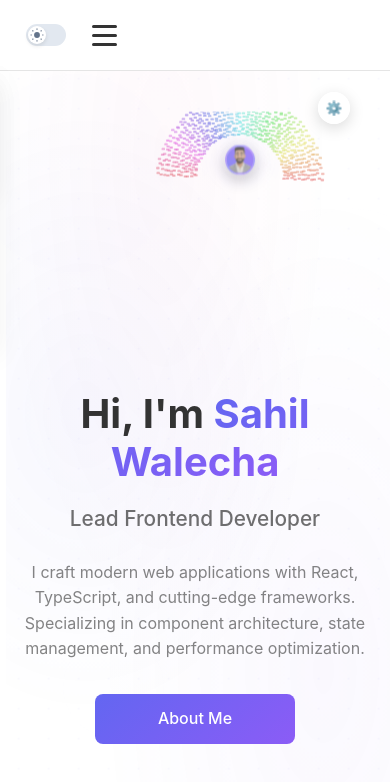
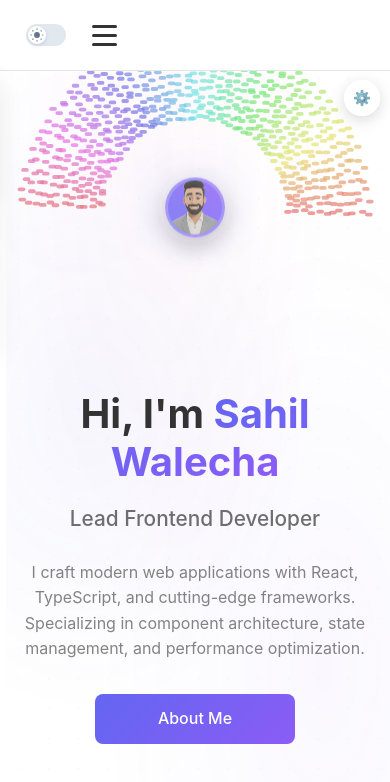
Before and after one commit to mindfreak291/mindfreak291.github.io, a Next.js app: page / in a window 390 px wide. Shown: the top 782 px of the page. Built offline with nearby package versions, Linux system fonts and the light colour scheme.

Commit message:
sahil-portfolio

```diff
--- a/src/components/animations/rainbowConfigurator/RainbowConfigurator.module.css
+++ b/src/components/animations/rainbowConfigurator/RainbowConfigurator.module.css
@@ -396,48 +396,152 @@
   }
 }
 
+/* Enhanced Mobile Experience - Full Width Rainbow */
 @media screen and (max-width: 768px) {
   .rainbowContainer {
-    top: 90px;
-    right: -20px;
-    width: 350px;
-    height: 240px;
+    position: fixed;
+    top: 80px;
+    left: 0;
+    right: 0;
+    width: 100vw;
+    height: 300px;
+    display: flex;
+    justify-content: center;
+    align-items: flex-start;
+    padding: 0 10px;
+    box-sizing: border-box;
   }
 
   .rainbowDisplay {
-    transform: scale(0.7);
+    transform: scale(1);
+    opacity: 0.85;
+    width: 100%;
+    max-width: 100%;
+    display: flex;
+    justify-content: center;
+    align-items: center;
+  }
+
+  .rainbowSvg {
+    width: 100%;
+    max-width: 100%;
+    height: auto;
+    min-width: 320px;
+  }
+
+  .avatarContainer {
+    left: 50%;
+    bottom: 30px;
+  }
+
+  .avatarImage {
+    width: 70px;
+    height: 70px;
+    font-size: 0.9rem;
+  }
+
+  .settingsIcon {
+    position: fixed;
+    top: 90px;
+    right: 15px;
+    width: 40px;
+    height: 40px;
+    font-size: 1rem;
+    background: rgba(255, 255, 255, 0.95);
+    box-shadow: 0 4px 15px rgba(0, 0, 0, 0.15);
+    z-index: 1000;
+  }
+
+  .configuratorPanel {
+    position: fixed;
+    top: 50%;
+    left: 50%;
+    right: auto;
+    width: calc(100vw - 20px);
+    max-width: 350px;
+    max-height: 80vh;
+    padding: 20px;
+    background: rgba(255, 255, 255, 0.98);
+    border: 1px solid rgba(255, 255, 255, 0.4);
+    box-shadow: 0 25px 50px rgba(0, 0, 0, 0.25);
+    transform: translate(-50%, -50%) scale(0.9);
+    opacity: 0;
+    visibility: hidden;
+    transition: all 0.3s cubic-bezier(0.25, 0.46, 0.45, 0.94);
+  }
+
+  .configuratorPanel.open {
+    opacity: 1;
+    visibility: visible;
+    transform: translate(-50%, -50%) scale(1);
+  }
+
+  .panelHeader h3 {
+    font-size: 1.2rem;
+  }
+
+  .controlGroup label {
+    font-size: 0.85rem;
+  }
+
+  .slider::-webkit-slider-thumb {
+    width: 22px;
+    height: 22px;
+  }
+
+  .buttonGroup {
+    gap: 8px;
+  }
+
+  .panelActions {
+    gap: 10px;
+  }
+
+  .actionBtn {
+    padding: 12px;
+    font-size: 0.85rem;
+  }
+}
+
+/* Extra Small Mobile Devices */
+@media screen and (max-width: 480px) {
+  .rainbowContainer {
+    top: 70px;
+    height: 250px;
+    padding: 0 5px;
+  }
+
+  .rainbowDisplay {
     opacity: 0.8;
+  }
+
+  .rainbowSvg {
+    min-width: 280px;
+  }
+
+  .avatarContainer {
+    bottom: 20px;
   }
 
   .avatarImage {
     width: 60px;
     height: 60px;
+    font-size: 0.8rem;
   }
 
   .settingsIcon {
-    top: 15px;
-    right: 60px;
-    width: 35px;
-    height: 35px;
+    top: 80px;
+    right: 10px;
+    width: 36px;
+    height: 36px;
     font-size: 0.9rem;
-    background: rgba(255, 255, 255, 0.95);
-    box-shadow: 0 4px 15px rgba(0, 0, 0, 0.15);
   }
 
   .configuratorPanel {
-    top: auto;
-    right: -320px;
-    left: auto;
-    width: 300px;
+    width: calc(100vw - 10px);
+    max-width: 320px;
+    padding: 15px;
     max-height: 85vh;
-    padding: 15px;
-    background: rgba(255, 255, 255, 0.98);
-    border: 1px solid rgba(255, 255, 255, 0.4);
-    box-shadow: 0 25px 50px rgba(0, 0, 0, 0.25);
-  }
-
-  .configuratorPanel.open {
-    right: 10px;
   }
 
   .panelHeader h3 {
@@ -448,58 +552,23 @@
     font-size: 0.8rem;
   }
 
-  .slider::-webkit-slider-thumb {
-    width: 22px;
-    height: 22px;
+  .panelDescription {
+    padding: 12px;
+    font-size: 0.85rem;
   }
 
   .buttonGroup {
     flex-direction: column;
-    gap: 8px;
+    gap: 6px;
   }
 
   .panelActions {
     flex-direction: column;
     gap: 8px;
   }
-}
 
-@media screen and (max-width: 480px) {
-  .rainbowContainer {
-    top: 80px;
-    right: 0px;
-    width: 300px;
-    height: 200px;
-  }
-
-  .rainbowDisplay {
-    transform: scale(0.6);
-    opacity: 0.75;
-  }
-
-  .avatarImage {
-    width: 50px;
-    height: 50px;
-  }
-
-  .settingsIcon {
-    top: 12px;
-    right: 40px;
-    width: 32px;
-    height: 32px;
-    font-size: 0.85rem;
-  }
-
-  .configuratorPanel {
-    top: auto;
-    right: -280px;
-    width: 260px;
-    max-height: 80vh;
-    padding: 12px;
-    border-radius: 12px;
-  }
-
-  .configuratorPanel.open {
-    right: 10px;
+  .actionBtn {
+    padding: 10px;
+    font-size: 0.8rem;
   }
 }
```
